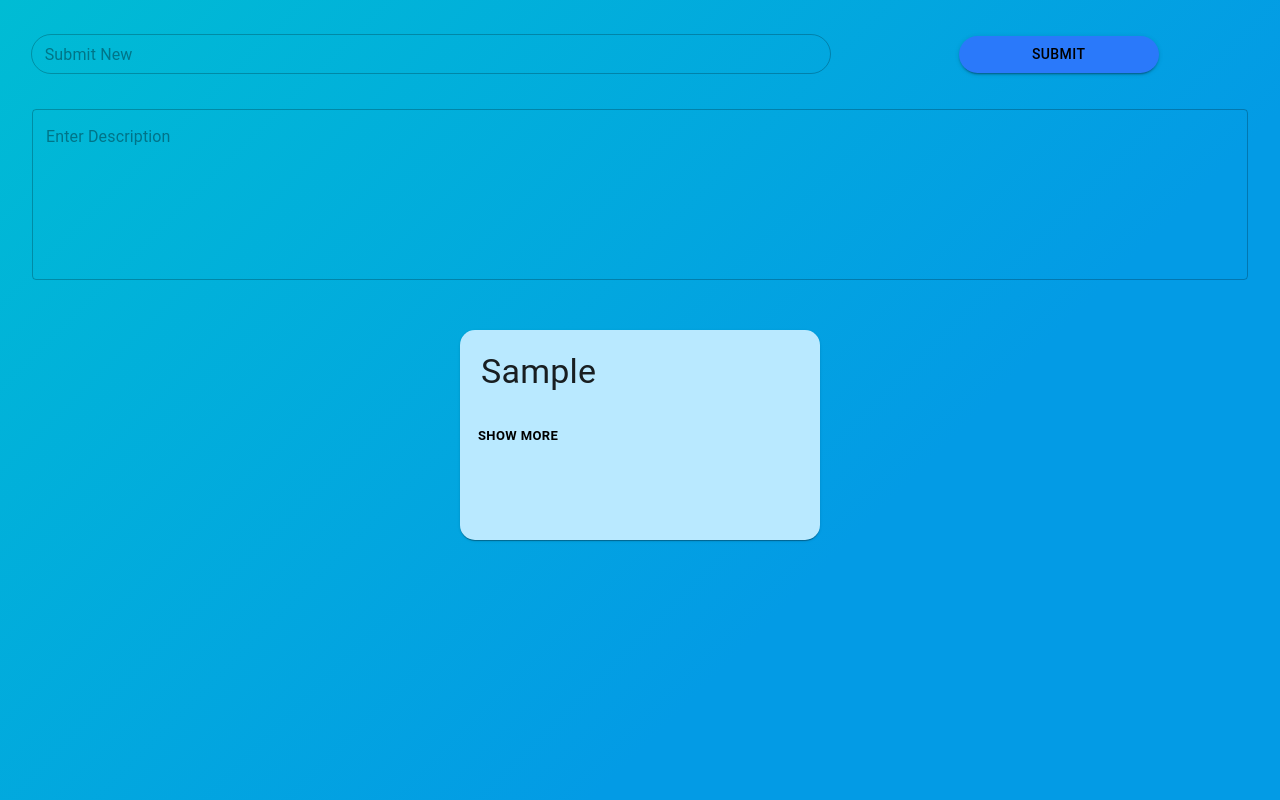
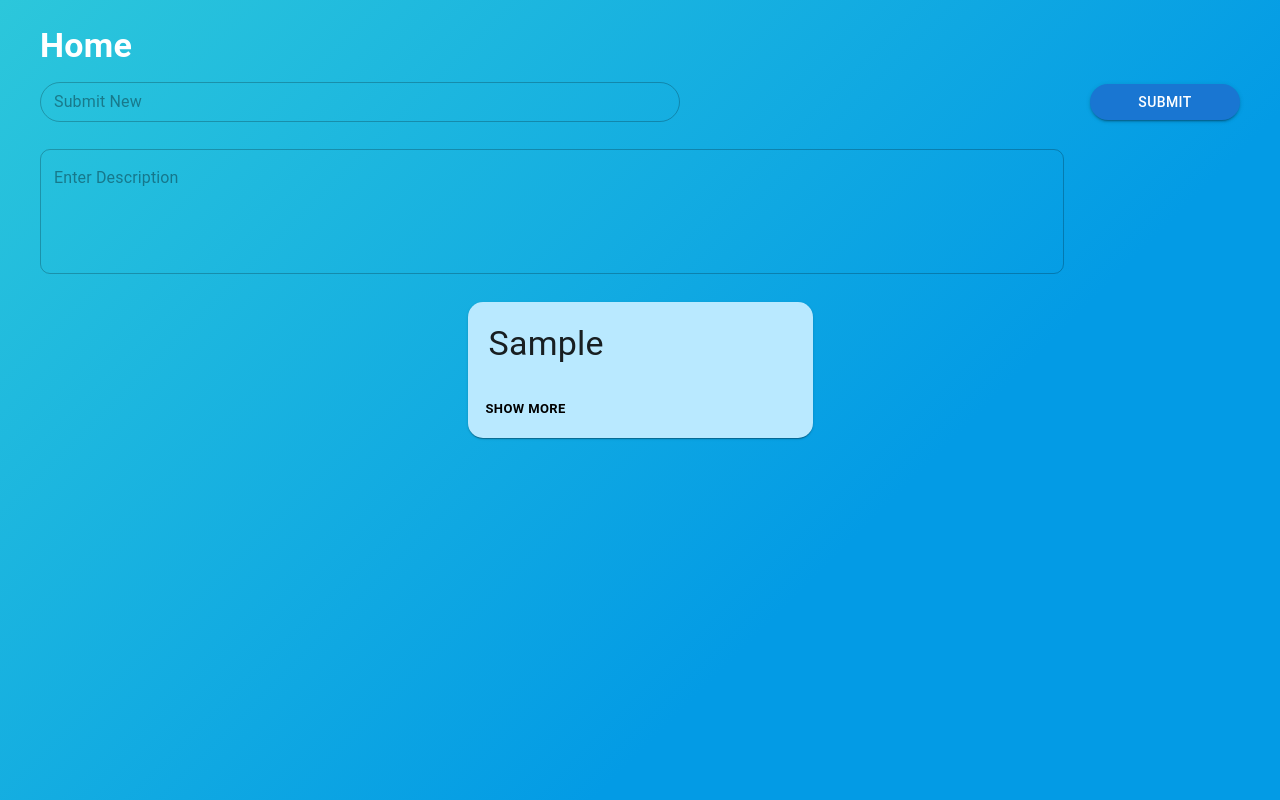
Before and after one commit to fcodelabs/training-web, a React (Create React App) app in the folder dear-diary/: page /home in a window 1280 px wide. Both pictures are taken after typing "Sample" into the empty fields and a click on the button "SUBMIT". Built offline with nearby package versions, Linux system fonts and the light colour scheme.

Commit message:
changes made

```diff
--- a/dear-diary/src/components/DiaryCard.tsx
+++ b/dear-diary/src/components/DiaryCard.tsx
@@ -1,5 +1,5 @@
 import { Box, Card, CardActions, CardContent, Typography, Button } from "@mui/material";
-import { useState } from "react";
+import { useEffect, useRef, useState } from "react";
 
 interface DiaryCardProps {
     title: string;
@@ -9,23 +9,47 @@ interface DiaryCardProps {
 
 export const DiaryCard = ({ title, username, description }: DiaryCardProps) => {
     const [showMore, setShowMore] = useState(false);
+    const cardContentRef = useRef<HTMLDivElement | null>(null);
+    const [cardHeight, setCardHeight] = useState<number | undefined>(undefined);
+
+    useEffect(() => {
+        if (cardContentRef.current) {
+            setCardHeight(cardContentRef.current.clientHeight);
+        }
+    }, [description]);
 
     function handleShowMore() {
         setShowMore(!showMore);
     }
 
     return (
-        <div>
+        <div
+        style={{
+            //cursor: 'default',
+            //tabSize: 4,
+            WebkitTextSizeAdjust: '100%',
+            wordBreak: 'break-word',
+            color: '#424242',
+            fontFamily: 'Open Sans, sans-serif',
+            fontSize: '100%',
+            lineHeight: 1.5,
+            backgroundRepeat: 'no-repeat',
+            margin: '5px',
+            //boxSizing: 'border-box',
+            //flexGrow: 0,
+            //maxWidth: '50%',
+            //flexBasis: '50%',
+        }}
+        >
             <Card sx={{
                 backgroundColor: "#B9E9FF",
-                width: 350,
+                width: '335px',
                 borderRadius: "15px",
                 padding: "5px",
-                minHeight: 200,
-                fontFamily: "Open Sans"
+                minHeight: cardHeight
 
             }}>
-                <CardContent>
+                <CardContent ref={cardContentRef}>
                     <Typography
                         variant='h4'
                         align='left'>
@@ -35,7 +59,8 @@ export const DiaryCard = ({ title, username, description }: DiaryCardProps) => {
                         variant='subtitle1'
                         fontSize='14px'
                         align='left'
-                        color='#696969'
+                        color='#717478'
+                        fontWeight= 'regular'
                         gutterBottom>
                         {username}
                     </Typography>
@@ -44,6 +69,7 @@ export const DiaryCard = ({ title, username, description }: DiaryCardProps) => {
                         fontSize='14px'
                         align='left'
                         color='rgba(0, 0, 0, 0.87)'
+                        fontWeight= 'regular'
                         gutterBottom>
                         {showMore ? description : description.slice(0, 100)}
                     </Typography>
@@ -53,7 +79,10 @@ export const DiaryCard = ({ title, username, description }: DiaryCardProps) => {
                         <Button
                             variant='text'
                             size='small'
-                            sx={{ color: 'black', borderRadius: '15px',  fontWeight: 'bold' }}
+                            sx={{
+                                color: 'black',
+                                borderRadius: '15px',
+                                fontWeight: 700 }}
                             onClick={handleShowMore}>
                             {showMore ? 'Hide' : 'Show More'}
                         </Button>
@@ -62,4 +91,5 @@ export const DiaryCard = ({ title, username, description }: DiaryCardProps) => {
             </Card>
         </div>
     )
+
 }
--- a/dear-diary/src/containers/DiaryHome/DiaryHome.tsx
+++ b/dear-diary/src/containers/DiaryHome/DiaryHome.tsx
@@ -1,4 +1,4 @@
-import { Box, Button, Grid, TextField, Typography, makeStyles } from '@mui/material'
+import { AppBar, Box, Button, TextField, Toolbar, Typography, makeStyles } from '@mui/material'
 import { useLocation } from 'react-router-dom';
 import { useDispatch, useSelector } from 'react-redux';
 import { DiaryCard } from '../../components/DiaryCard';
@@ -14,19 +14,12 @@ export const DiaryHome = () => {
     const location = useLocation();
     const { nickname } = location.state || { nickname: '' };
 
-    //Redux
     const diaryEntries = useSelector((state: any) => state.diary.diaryEntries);
     const error = useSelector((state: any) => state.diary.error);
     const submitText = useSelector((state: any) => state.diary.submitText);
     const description = useSelector((state: any) => state.diary.description);
     const submitted = useSelector((state: any) => state.diary.submitted);
     const dispatch = useDispatch();
-
-    // const [error, setError] = useState(false);
-    //const [diaryEntries, setDiaryEntries] = useState<DiaryEntry[]>([]);
-    // const [submitText, setSubmitText] = useState('');
-    // const [description, setDescription] = useState('');
-    // const [submitted, setSubmitted] = useState(false)
 
     function handleSubmit() {
         if (submitText.trim() === '' && description.trim() === '') {
@@ -41,97 +34,122 @@ export const DiaryHome = () => {
     }
 
     return (
+
         <Box sx={{
-            backgroundImage: 'linear-gradient(-45deg, #039BE5 0%, #039BE5 33%, #00BCD4 100%)',
-            backgroundAttachment: 'fixed',
-            backgroundSize: 'cover',
+            backgroundImage: 'linear-gradient(-45deg, #039BE5 0%, #039BE5 33%, #2cc7db 100%)',
+            height: '100vh',
+            overflowY: 'auto',
             display: 'flex',
             justifyContent: 'center',
-            width: '100%',
-            overflowX: 'hidden',
-            minHeight: '100vh',
-            overflowY: 'auto'
+        }}>
 
+
+            <Box aria-label='diary-container' sx={{
+                //backgroundColor: 'pink',
+                margin: '20px',
+                width: '100vw',
+                height: '290px'
             }}>
+                <Box>
+                <Typography variant='h4' align='left' color='white' marginLeft={'20px'} marginTop={'5px'} fontWeight={'bold'}>Home</Typography>
+            </Box>
                 <Box sx={{
-                width: '100%',
-                margin: '20px',
+                    //backgroundColor: 'purple',
+                    height: '70px',
                     display: 'flex',
-                flexDirection: 'column',
-                alignItems: 'center'
+                    alignItems: 'center',
+                    justifyContent: 'space-between',
                 }}>
-                <Grid container direction={'column'} >
-                    <Grid
-                        container direction={'row'}
-                        alignItems='center'
-                        justifyContent='center'
-                        width='100%'>
-
-                        <Grid item xs={8} alignItems='center'>
                     <TextField
-                                placeholder='Submit New'
-                                variant='outlined'
+                        placeholder="Submit New"
+                        variant="outlined"
+                        size='small'
                         InputProps={{
                             style: {
-                                        borderRadius: 25,
-                                        width: '800px',
-                                        height: '40px',
-                                        margin: 2,
-                                        background: 'transparent',
-                                        border: '0',
-                                    },
+                                borderRadius: '40px',
+                                marginLeft: '20px',
+                                width: '50vw'
+                            }
                         }}
                         value={submitText}
                         onChange={(e) => dispatch(setSubmitText(e.target.value))}
                     />
-                        </Grid>
-                        <Grid item xs={4}>
-
                     <Button
-                                variant='contained'
-                                color='primary'
+                        variant="contained"
                         sx={{
-                                    color: 'black',
-                                    borderRadius: 25,
-                                    width: '100%',
-                                    maxWidth: 200,
-                                    margin: 2,
-                                    size: 'small',
-                                    backgroundColor: '#2a79fa'
+                            borderRadius: '40px',
+                            marginRight: '20px',
+                            width: '150px',
                         }}
                         onClick={handleSubmit}>
-                                Submit</Button>
-                        </Grid>
-                    </Grid>
-                    <Grid container justifyContent='center'>
-                        <Grid item xs={12}>
+                        Submit
+                    </Button>
+                </Box>
+                <Box sx={{
+                    //backgroundColor: 'lightblue',
+                    height: '150px',
+                    display: 'flex',
+                    alignItems: 'center',
+                    justifyContent: 'space-between',
+                }}>
                     <TextField
                         placeholder='Enter Description'
-                                style={{
-                                    borderRadius: '25px',
-                                    backgroundColor: 'transparent',
-                                    margin: '10px',
-                                    padding: '10px',
-                                    width: '95vw'
+                        fullWidth
+                        InputProps={{
+                            style: {
+                                borderRadius: '10px',
+                                marginLeft: '20px',
+                                marginRight: '20px',
+                                maxWidth: '80vw',
+                            }
                         }}
                         multiline
-                                rows={6}
+                        rows={4}
                         value={description}
                         onChange={(e) => dispatch(setDescription(e.target.value))}
                     />
+                </Box>
+                <Box sx={{
+                    //backgroundColor: 'lightgreen',
+                    height: 'auto',
+                    display: 'flex',
+                    alignItems: 'center',
+                }}>
                     {error && submitted && (
-                                <Box sx={{ textAlign: 'center', marginTop: '10px', marginLeft: '10px' }}>
-                                    <Typography variant='body1' color='error' fontSize='12' align='left'>
-                                        Error: Please provide a title or description.
+                        <Typography
+                            variant='body1'
+                            color='error'
+                            fontSize='12'
+                            marginLeft={'20px'}
+                            align='left'>
+                            Error: Please provide a title or description
                         </Typography>
+                    )}
                 </Box>
-                            )}
-                        </Grid>
-                    </Grid>
+                <Box sx={{
+                    //backgroundColor: 'orange',
+                    height: 'auto',
+                    display: 'flex',
+                    alignItems: 'center',
+                    justifyContent: 'space-around'
+                }}>
+
                 {diaryEntries.length > 0 && (
-                        <Box sx={{ display: 'flex', flexWrap: 'wrap', justifyContent: 'center', marginTop: '20px' }}>
+                    <Box aria-label='cards-container' sx={{
+                        display: 'flex',
+                        flexWrap: 'wrap',
+                        margin: '10px',
+                        //backgroundColor: 'red',
+                        justifyContent: 'space-between',
+                    }}>
                         {diaryEntries.map((entry: DiaryEntry, index: number) => (
-                                <Box key={index} sx={{ margin: '10px' }}>
+                            <Box aria-label='card-container'
+                            sx={{
+                                //backgroundColor: 'blue',
+                                //width: '350px',
+                                justifyContent: 'center'
+                            }}
+                                key={index}>
                                 <DiaryCard
                                     title={entry.title}
                                     username={entry.username}
@@ -141,8 +159,8 @@ export const DiaryHome = () => {
                         ))}
                     </Box>
                 )}
-                </Grid>
-            </Box >
+                </Box>
+            </Box>
         </Box>
     )
 }
```
Also changed, not shown: dear-diary/src/config/firebase.ts (added, +14 -0 lines). Lines whose indentation alone changed are shown as unchanged.
